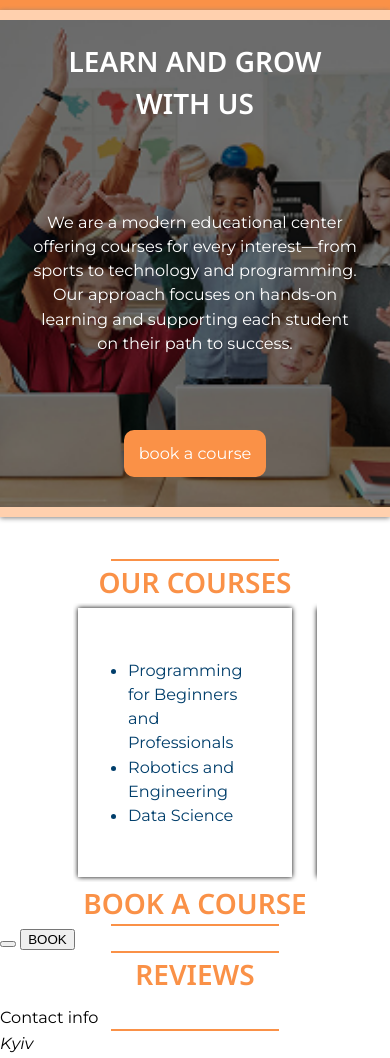
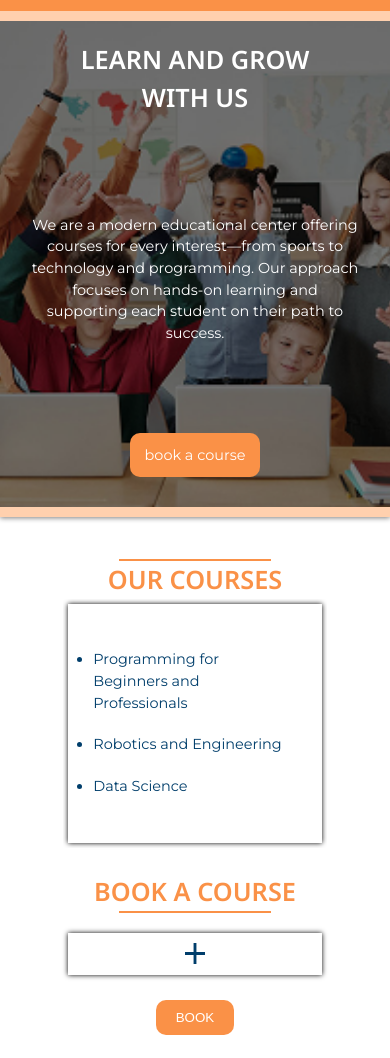
Before and after one commit to Sprite129/course-booking, a plain HTML site: page index.html in a window 390 px wide. Shown: the part 81-1139 px from the top of the page. Drawn offline with Linux system fonts and the light colour scheme.

Commit message:
CSS design updated, added asset
More progress in making mobile design of the website. Centered "Our courses" carousel. Minor progress on "Book a course" section design. Further design will be made during adding interactivity to the resource. Added plus sign asset to make "add appointment" button.

```diff
--- a/css/style.css
+++ b/css/style.css
@@ -5,18 +5,20 @@
     --secondary-lighter: #003E6B;
 
     /* used utopia.fyi type scale tool */
-    --font-size--2: clamp(0.6944rem, 0.6513rem + 0.1919vw, 0.8rem);
-    --font-size--1: clamp(0.8333rem, 0.7652rem + 0.303vw, 1rem);
-    --font-size-0: clamp(1rem, 0.8977rem + 0.4545vw, 1.25rem);
-    --font-size-1: clamp(1.2rem, 1.0517rem + 0.6591vw, 1.5625rem);
-    --font-size-2: clamp(1.44rem, 1.2301rem + 0.933vw, 1.9531rem);
-    --font-size-3: clamp(1.728rem, 1.4362rem + 1.2971vw, 2.4414rem);
-    --font-size-4: clamp(2.0736rem, 1.6734rem + 1.7785vw, 3.0518rem);
-    --font-size-5: clamp(2.4883rem, 1.9457rem + 2.4116vw, 3.8147rem);
+    /* Updated sizes to fit in 320px width mobile */
+    --font-size--2: clamp(0.6076rem, 0.5407rem + 0.3345vw, 0.8rem);
+    --font-size--1: clamp(0.7292rem, 0.635rem + 0.471vw, 1rem);
+    --font-size-0: clamp(0.875rem, 0.7446rem + 0.6522vw, 1.25rem);
+    --font-size-1: clamp(1.05rem, 0.8717rem + 0.8913vw, 1.5625rem);
+    --font-size-2: clamp(1.26rem, 1.0189rem + 1.2054vw, 1.9531rem);
+    --font-size-3: clamp(1.512rem, 1.1887rem + 1.6164vw, 2.4414rem);
+    --font-size-4: clamp(1.8144rem, 1.384rem + 2.1519vw, 3.0518rem);
+    --font-size-5: clamp(2.1773rem, 1.6077rem + 2.8477vw, 3.8147rem);
 }
 
 * {
     margin: 0;
+    scroll-behavior: smooth;
 }
 
 .main-carousel-controls,
@@ -45,6 +47,12 @@ h2 {
 ul {
     list-style: none;
     padding: 0;
+}
+
+header {
+    position: sticky;
+    top: 0px;
+    z-index: 1;
 }
 
 .sticky-header {
@@ -158,7 +166,7 @@ hr {
 }
 
 .carousel-container {
-    width: 60vw;
+    width: 65vw;
     margin: 0 auto;
     overflow: hidden;
     padding: 5px;
@@ -166,16 +174,23 @@ hr {
 
 .carousel-track {
     display: flex;
+    width: calc((6 * 65vw) + 25px * 5);
     position: relative;
     gap: 25px;
+    /* right: calc(1 * (65vw + 25px)); */
 }
 
 .carousel-container-courses {
-    width: 60vw;
-    padding: 50px;
+    flex: 1 1 0;
+    padding: 25px;
+    align-content: center;
     box-sizing: border-box;
     box-shadow: 0 0 5px black;
     color: var(--secondary-lighter);
+}
+
+.carousel-container-courses li {
+    margin: 20px 0;
 }
 
 .carousel-track ul {
@@ -185,3 +200,35 @@ hr {
 .carousel-track li::marker {
     color: var(--secondary-lighter);
 }
+
+#booking h2 {
+    margin: 3vh 0 0 0;
+}
+
+.calendar-add-card {
+    display: block;
+    margin: 20px auto 0;
+    width: 65vw;
+    height: 5vh;
+    background-color: white;
+    border: none;
+    box-shadow: 0 0 5px black;
+    background-image: url(/assets/controls/plus-icon.svg);
+    background-size: 20px;
+    background-position: center;
+    background-repeat: no-repeat;
+}
+
+.calendar-container input[type=submit] {
+    display: block;
+    margin: 3vh auto;
+    padding: 10px 20px;
+    border-radius: 10px;
+    background-color: var(--main-color);
+    border: none;
+    color: white;
+}
+
+.calendar-container input[type=submit]:hover {
+    background-color: var(--secondary-lighter);
+}
```
Also changed, not shown: assets/controls/plus-icon.svg (added).
